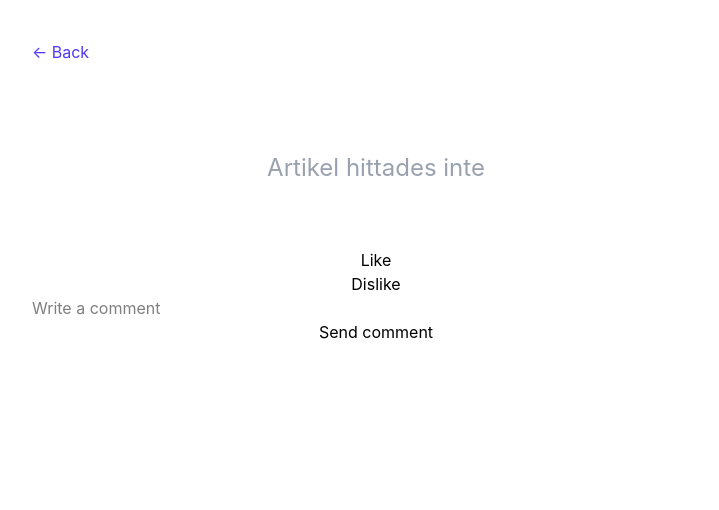
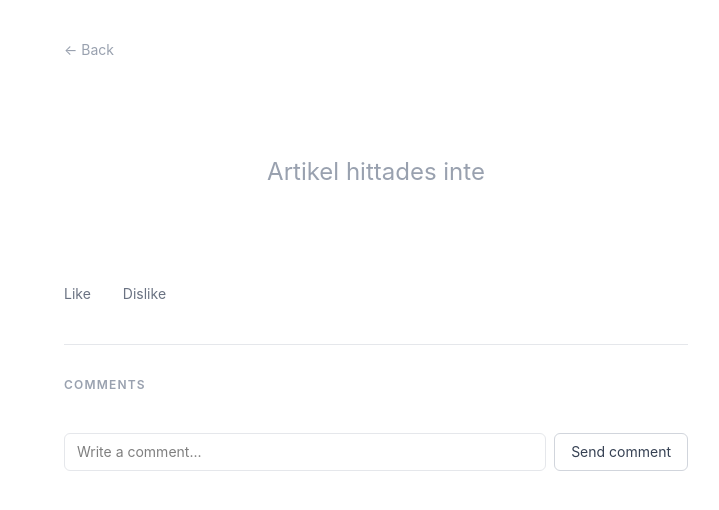
Before and after one commit to AlbertTopallaj/newssite-v2, a website built with Vite: page article.html in a window 1280 px wide. Shown: the whole page, without its empty margins (264-983 px from the left). Built offline with nearby package versions, Linux system fonts and the light colour scheme.

Commit message:
style: add styling to article and comments and likes

```diff
--- a/article.html
+++ b/article.html
@@ -8,26 +8,37 @@
     <title>Article | Java Dev News</title>
 </head>
 
-<body class="flex flex-col min-h-screen p-10 max-w-3xl mx-auto">
+<body class="flex flex-col min-h-screen max-w-2xl mx-auto px-6 py-10">
 
-    <a href="index.html" class="text-indigo-600 hover:underline mb-6">← Back</a>
+    <a href="index.html" class="text-sm text-gray-400 hover:text-gray-600 mb-8">← Back</a>
 
-    <div id="article-container"></div>
+    <div id="article-container" class="mb-8"></div>
 
     <div id="toast-container" class="fixed bottom-5 right-5 flex flex-col gap-2 z-50"></div>
 
-    <button id="like-btn">Like</button>
-    <span id="likes"></span>
+    <div class="flex items-center gap-4 mb-10">
+        <button id="like-btn"
+            class="flex items-center gap-1 text-sm text-gray-500 hover:text-green-600 transition-colors">Like</button>
+        <span id="likes"></span>
 
+        <button id="dislike-btn"
+            class="flex items-center gap-1 text-sm text-gray-500 hover:text-red-500 transition-colors">Dislike</button>
+        <span id="dislikes"></span>
+    </div>
 
-    <button id="dislike-btn">Dislike</button>
-    <span id="dislikes"></span>
+    <div class="border-t border-gray-200 pt-8">
+        <h3 class="text-xs font-semibold tracking-widest uppercase text-gray-400 mb-4">Comments</h3>
 
+        <div class="flex flex-col gap-3 mb-6" id="comment-section"></div>
 
-    <input class="comment-input" type="text" id="comment" placeholder="Write a comment">
-    <button class="send-commentbtn" id="send-comment">Send comment</button>
-    <div class="comment-section" id="comment-section"></div>
+        <div class="flex gap-2">
+            <input type="text" id="comment" placeholder="Write a comment..."
+                class="flex-1 border border-gray-200 rounded-md px-3 py-2 text-sm focus:outline-none focus:border-gray-400">
 
+            <button id="send-comment" class="px-4 py-2 text-sm border border-gray-300 rounded-md text-gray-700
+            hover:bg-gray-50 transition-colors">Send comment</button>
+        </div>
+    </div>
 
     <script src="/src/toasts.js"></script>
     <script src="src/article.js"></script>
```
